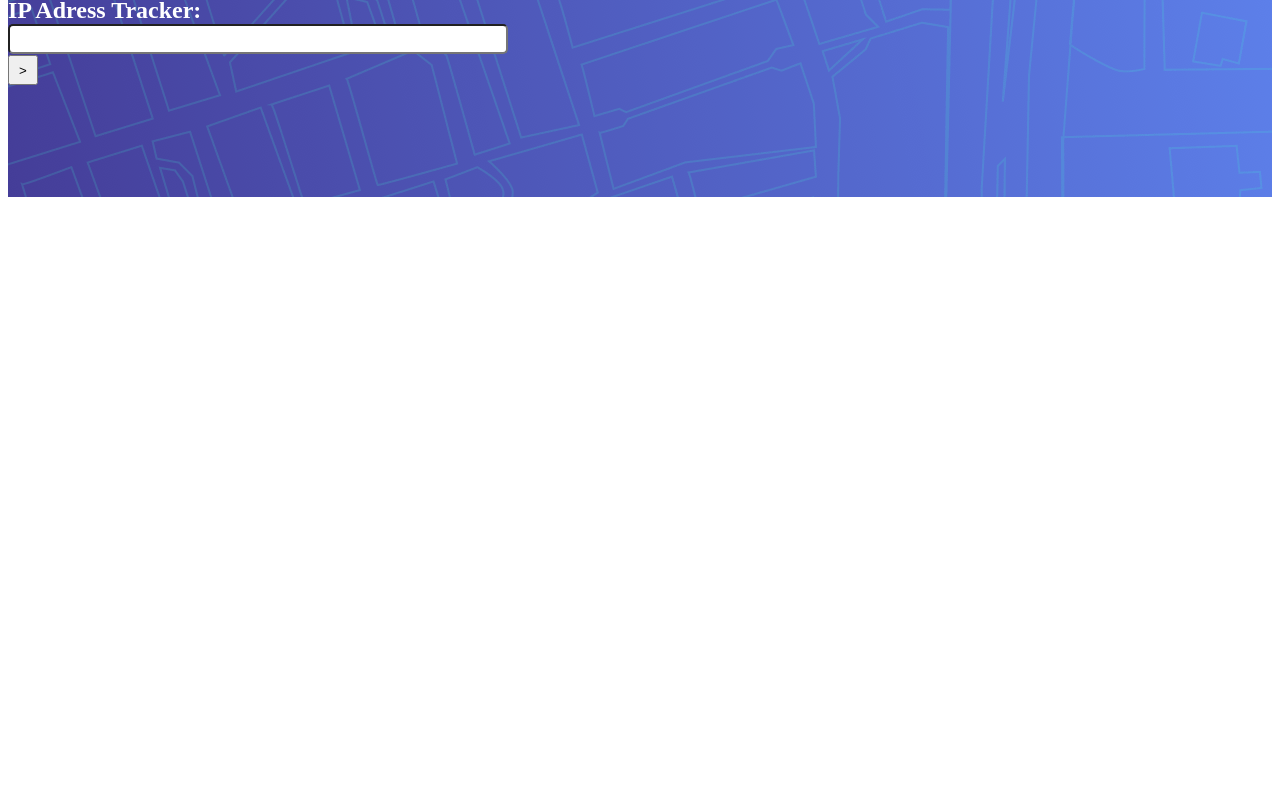
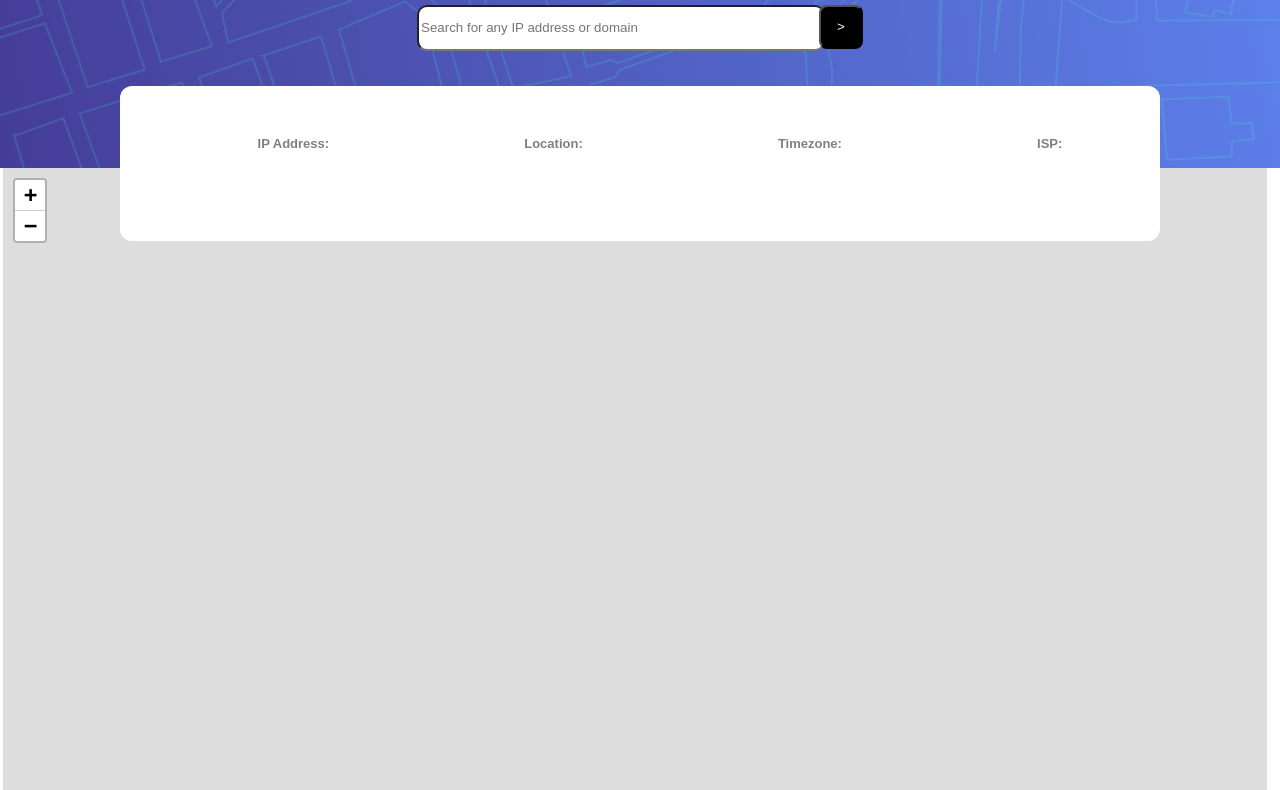
Before and after one commit to Frazierboy81/ip-address-tracker, a plain HTML site: page index.html in a window 1280 px wide. Shown: the part 79-869 px from the top of the page. Drawn offline with nearby package versions, Linux system fonts and the light colour scheme; no server answers.

Commit message:
ip address update

```diff
--- a/index.html
+++ b/index.html
@@ -47,13 +47,24 @@
 
 </head>
 <body>
-
-    UTC <!-- add offset value dynamically using the API -->
-  ISP
   <div id="container">
   <form>
-    <h2 id="address-tracker">IP Adress Tracker: <input type="search" id="search-input"><button id="search-btn">></button></h2>
-  </form>
+    <h2 id="address-tracker">IP Adress Tracker</h2>
+      <div id="input-field">
+
+          <input type="text" id="search-input" placeholder="Search for any IP address or domain" required>
+          <button id="search-btn">></button>
+
+      </div>
+    </form>
+    <div id="ip-info">
+      <ul id="local-info">
+          <li id="ip-address">IP Address:</li>
+          <li id="locate">Location:</li>
+          <li id="time-zone">Timezone:</li>
+          <li id="internet-service">ISP:</li>
+      </ul>
+    </div>
   </div>
   <div id="map"></div>
   <div class="attribution">
--- a/src/script.js
+++ b/src/script.js
@@ -1,13 +1,77 @@
 import { API_KEY } from "./secret.js";
 
-const srchButton = document.getElementById("search-btn");
 const mapDiv = document.getElementById("map");
-const inputSearch = document.getElementById("search-input");
+const ipSearch = document.getElementById("search-input");
+const ipAdress = document.getElementById("ip-address");
+const location = document.getElementById("locate");
+const timeZone = document.getElementById("time-zone")
+const intntSvc = document.getElementById("internet-service")
+const form = document.querySelector("form");
+
+const map = L.map(mapDiv)
+
+function mapData(data) {
+  ipSearch.textContent = `IP Adress: ${data.location.ipSearch}`
+  location.textContent = `Location: ${data.location.region}, ${data.location.city}, ${data.location.postalCode}`
+  timeZone.textContent = `UTC: ${data.location.timezone}`
+}
+
+// async function showMapData() {
+//   try {
+//     const res = await fetch(`https://geo.ipify.org/api/v2/country,city?apiKey=${API_KEY}&ipAddress=${addressIp}`)
+//   if (!res.ok) {
+//     throw new Error ("Enter a valid IP address!")
+//     }
+//     const data = await res.json();
+//     console.log(data);
+//     mapData(data)
+
+//     map.setView(
+//       [data.location.lat, data.location.lng],
+//       13);
+
+//     const marker = L.marker([data.location.lat, data.location.lng]).addTo(map);
+//     marker.bindPopup("I'm here!!").openPopup();
+
+//   } catch (error) {
+//     console.error(error);
+//     }
+// }
+//  showMapData()
+
+
+
+form.addEventListener("submit", async (event) => {
+event.preventDefault();
+  const addressIp = ipSearch.value;
+  // console.log(addressIp)
+
+  try {
+    const res = await fetch(`https://geo.ipify.org/api/v2/country,city?apiKey=${API_KEY}&ipAddress=${addressIp}`)
+  if (!res.ok) {
+    throw new Error ("Enter a valid IP address!")
+    }
+    const data = await res.json();
+    console.log(data);
+    mapData(data)
+
+    map.setView(
+      [data.location.lat, data.location.lng],
+      13);
+
+    const marker = L.marker([data.location.lat, data.location.lng]).addTo(map);
+    marker.bindPopup("I'm here!!").openPopup();
+
+  } catch (error) {
+    console.error(error);
+    }
+  })
+
 
 document.addEventListener("DOMContentLoaded", async () => {
   try {
     const res = await fetch(
-      `https://geo.ipify.org/api/v2/country,city?apiKey=${API_KEY}`,
+      `https://geo.ipify.org/api/v2/country,city?apiKey=${API_KEY}`
     );
 
     if (!res.ok) {
@@ -15,11 +79,15 @@ document.addEventListener("DOMContentLoaded", async () => {
     }
     const data = await res.json();
     console.log(data);
+    mapData(data)
 
     // Map
-    const map = L.map(mapDiv).setView(
+    map.setView(
       [data.location.lat, data.location.lng],
       13);
+
+    const marker = L.marker([data.location.lat, data.location.lng]).addTo(map);
+    marker.bindPopup("I'm here!!").openPopup();
 
     L.tileLayer("https://tile.openstreetmap.org/{z}/{x}/{y}.png", {
       maxZoom: 19,
--- a/src/secret.js
+++ b/src/secret.js
@@ -1 +1 @@
-export const API_KEY = "at_ML1No3kKNVN0qihsveMA018Sc6Pm2";
+export const API_KEY = "at_AJgfYLIJ5XYPH6f7SJPgtA1qq6u0p";
--- a/style.css
+++ b/style.css
@@ -1,40 +1,80 @@
 h2 {
-    /* display: flex;
-    justify-content: center; */
-    background-image: url(images/pattern-bg-desktop.png);
     color: white;
-    height: 200px;
-    width: 1500px;
     padding-top: 30px;
+    font-size: xx-large;
+    text-align: center;
+    display: flex;
+    justify-content: center;
+    margin-bottom: -50px;
+    font-family:sans-serif;
 }
+
 
 input {
     height: 20px;
+    border-radius: 10px;
+    height: 40px;
+    width: 400px;
+    margin-top: 70px;
+}
+
+button {
+    height: 44px;
+    width: 44px;
+    background-color: black;
+    color: white;
+    margin-left: -6px;
+    border-radius: 8px;
+    margin-top: 70px;
+}
+
+#container{
+    background-image: url(images/pattern-bg-desktop.png);
+    height: 250px;
+    margin-top: -30px;
+    margin-left: -8px;
+    margin-right: -8px;
+}
+
+#map {
+    height: 800px;
+    width: 100%;
+    margin-left: -5px;
+
+}
+
+#input-field {
+    display: flex;
+    justify-content: center
+}
+
+#local-info {
+    font-weight:bold;
+    font-size: small;
+    font-family: sans-serif;
     display: flex;
     justify-content: center;
-    justify-content: flex-end;
-    border-radius: 5px;
-    height: 30px;
-    width: 500px;
+    justify-content: space-around;
+    flex-direction: row;
+    background-color: white;
+    color: gray;
+    height: 105px;
+    width: 1000px;
+    border-radius: 12px;
+    list-style: none;
+    padding-top: 50px;
+    margin-top: 175px;
+    position: relative;
+    z-index: 999;
 }
 
-.container {
+#ip-address {
     display: flex;
     flex-direction: column;
 }
 
-button {
-    height: 30px;
-    width: 30px;
-}
-
-form {
+#ip-info {
     display: flex;
     justify-content: center;
+    margin-top: -140px;
 }
-
-#map {
-    height: 600px;
-    margin-right: 55px;
-    margin-left: 55px;
-}
```
